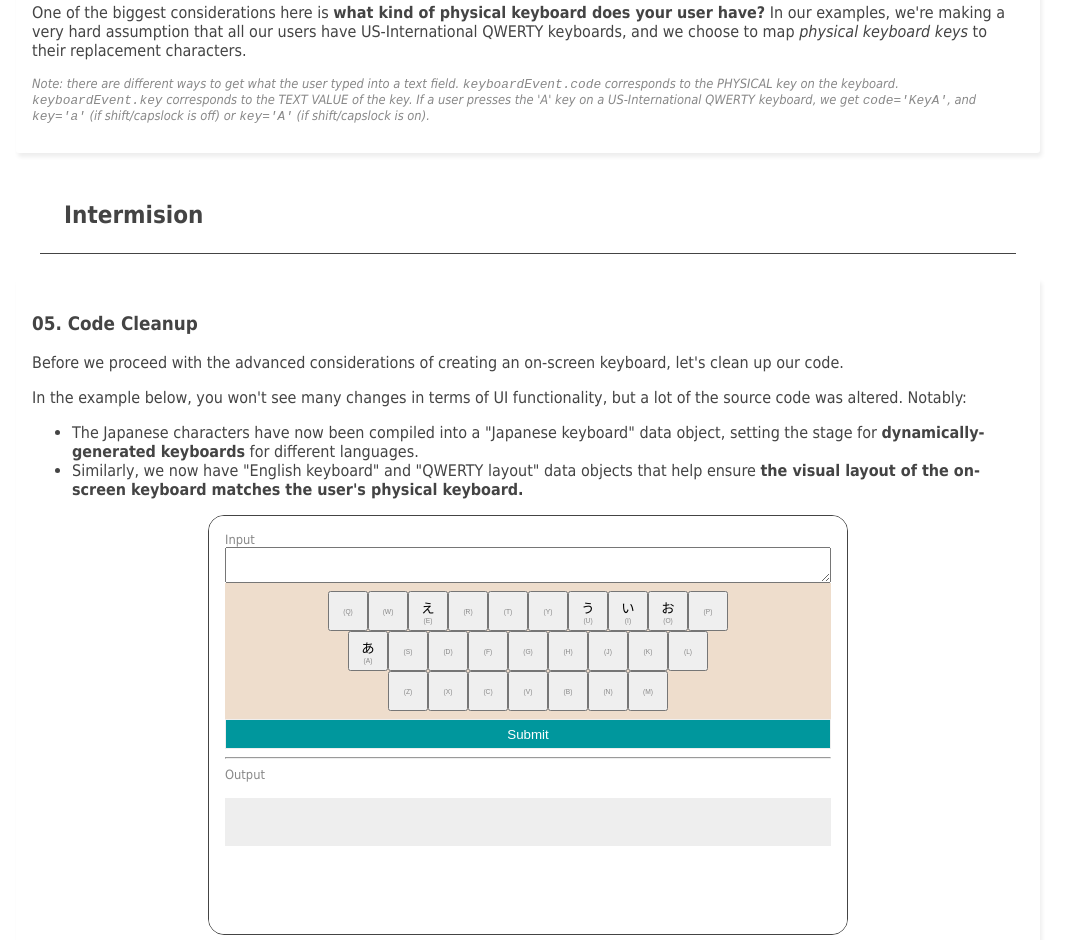
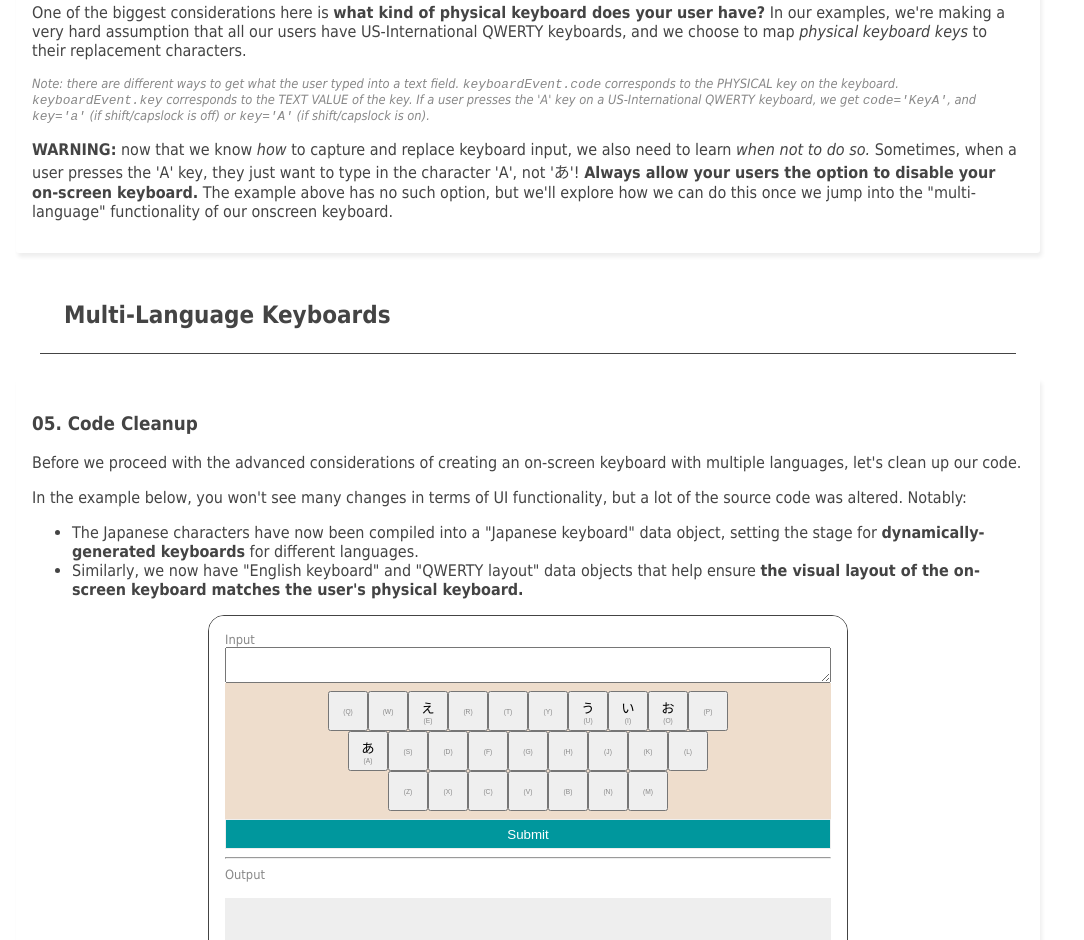
Before and after one commit to shaunanoordin/zooniverse-startwords, a plain HTML site: page index.html in a window 1280 px wide. Shown: the part 2996-3936 px from the top of the page, without its empty margins (0-1084 px from the left). Drawn offline with Linux system fonts and the light colour scheme.

Commit message:
Add warning about disabling on-screen keyboards

```diff
--- a/index.html
+++ b/index.html
@@ -142,14 +142,23 @@
       keyboard, we get <code>code='KeyA'</code>, and <code>key='a'</code> (if
       shift/capslock is off) or <code>key='A'</code> (if shift/capslock is on).
     </p>
+    <p>
+      <b>WARNING:</b> now that we know <i>how</i> to capture and replace
+      keyboard input, we also need to learn <i>when not to do so.</i> Sometimes,
+      when a user presses the 'A' key, they just want to type in the character
+      'A', not 'あ'! <b>Always allow your users the option to disable your
+      on-screen keyboard.</b> The example above has no such option, but we'll
+      explore how we can do this once we jump into the "multi-language"
+      functionality of our onscreen keyboard.
+    </p>
   </section>
-  <h2>Intermision</h2>
+  <h2>Multi-Language Keyboards</h2>
   <section>
     <a name="section-05"></a>
     <h3>05. Code Cleanup</h3>
     <p>
       Before we proceed with the advanced considerations of creating an
-      on-screen keyboard, let's clean up our code.
+      on-screen keyboard with multiple languages, let's clean up our code.
     </p>
     <p>
       In the example below, you won't see many changes in terms of UI
```
